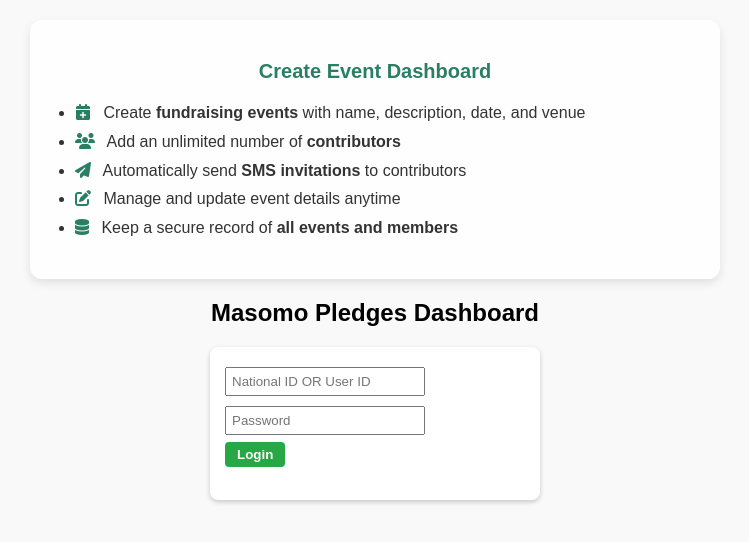
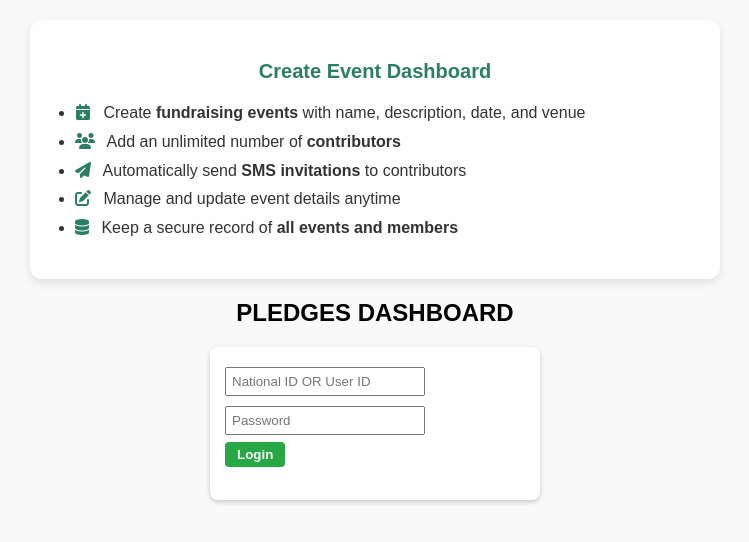
Before and after one commit to masomodigital/pledges-organizer-UI, a plain HTML site: page index.html in a window 1280 px wide. Shown: the whole page, without its empty margins (265-1014 px from the left). Drawn offline with Linux system fonts and the light colour scheme.

Commit message:
Update index.html

```diff
--- a/index.html
+++ b/index.html
@@ -47,7 +47,7 @@
 </body>
 </html>
 
-    <h2>Masomo Pledges Dashboard</h2>
+    <h2>PLEDGES DASHBOARD</h2>
 
     <p id="waitMsg">Wait please...</p>
 
```
